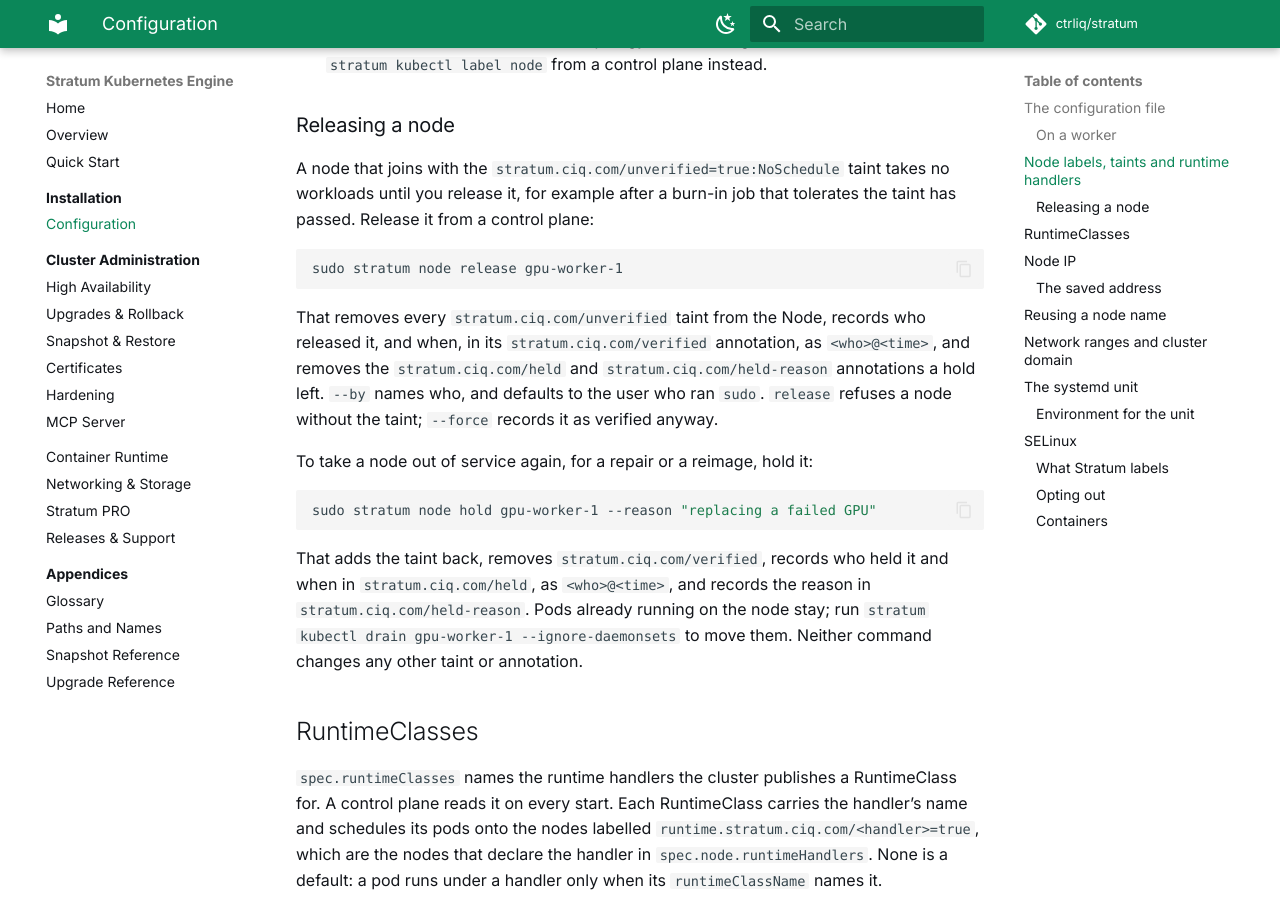
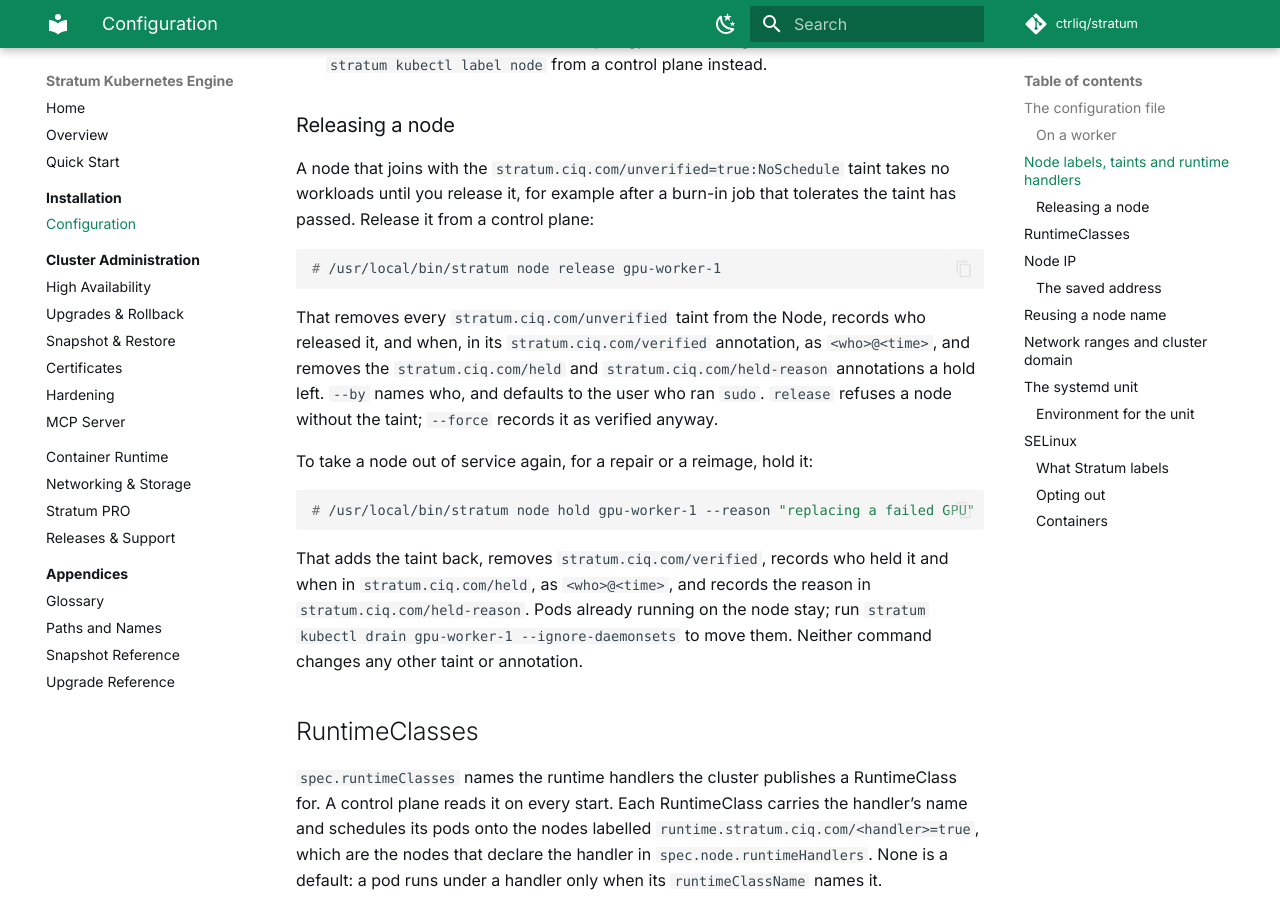
Before and after one commit to ctrliq/stratum, an MkDocs documentation site: the page built from docs/docs/installation/configuration.md, in a window 1280 px wide and 900 px high, scrolled down 3127 px. Built offline with MkDocs 1.6.1 and Material for MkDocs 9.7.7, drawn with Linux system fonts in a browser that asks for light colours; comment, search, counter and statistics services are not loaded.

Commit message:
docs(configuration): write node release and hold as root console commands
The docs guide writes a root command as `# /usr/local/bin/stratum` in a
console block. `sudo stratum` fails on a Rocky host, whose sudo secure_path
does not include /usr/local/bin.

Signed-off-by: cwolford <WolfyChris@users.noreply.github.com>

````diff
--- a/docs/docs/installation/configuration.md
+++ b/docs/docs/installation/configuration.md
@@ -157,8 +157,8 @@
 takes no workloads until you release it, for example after a burn-in job that
 tolerates the taint has passed. Release it from a control plane:
 
-```bash
-sudo stratum node release gpu-worker-1
+```console
+# /usr/local/bin/stratum node release gpu-worker-1
 ```
 
 That removes every `stratum.ciq.com/unverified` taint from the Node, records
@@ -171,8 +171,8 @@
 
 To take a node out of service again, for a repair or a reimage, hold it:
 
-```bash
-sudo stratum node hold gpu-worker-1 --reason "replacing a failed GPU"
+```console
+# /usr/local/bin/stratum node hold gpu-worker-1 --reason "replacing a failed GPU"
 ```
 
 That adds the taint back, removes `stratum.ciq.com/verified`, records who held
````
